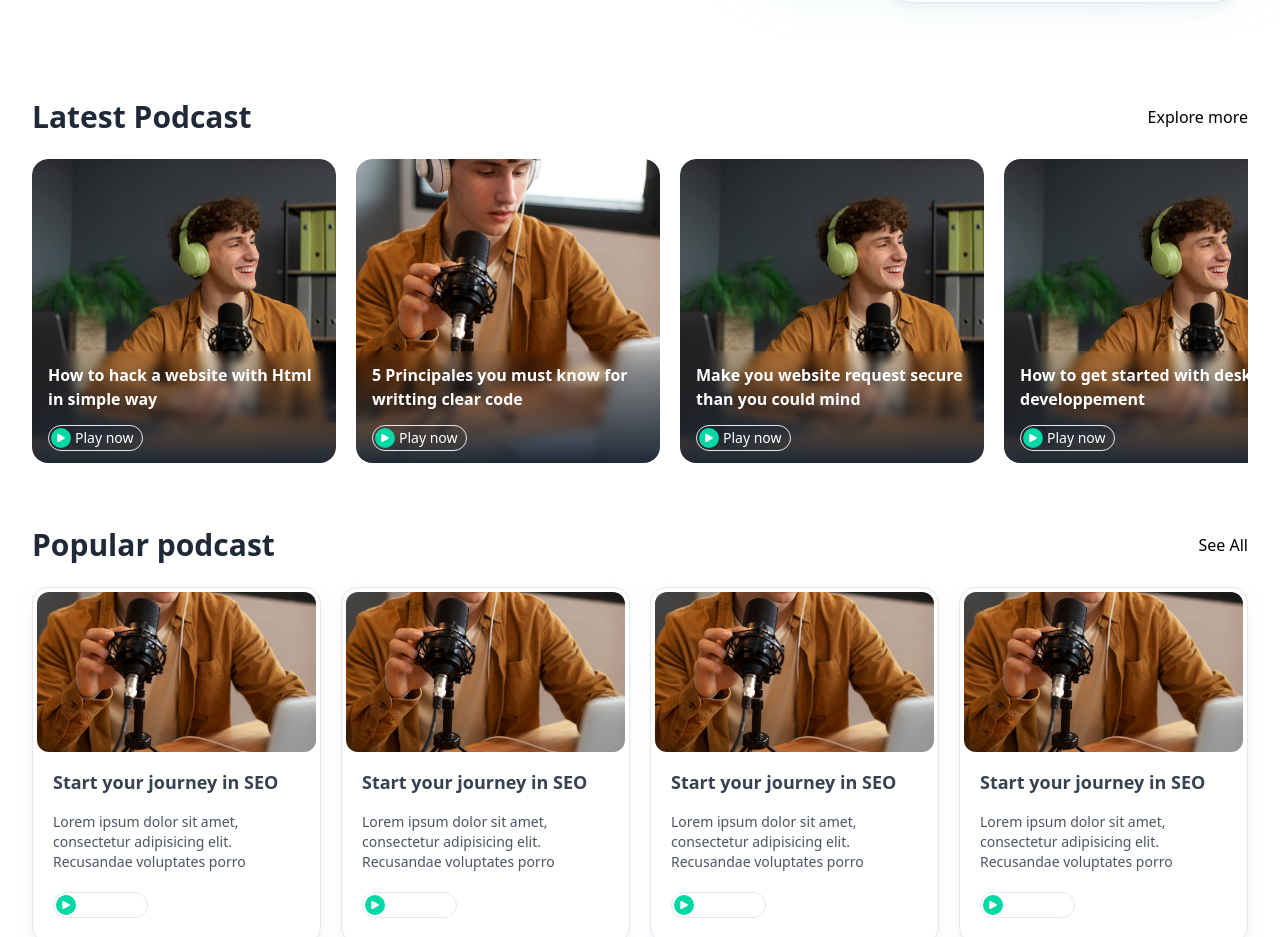
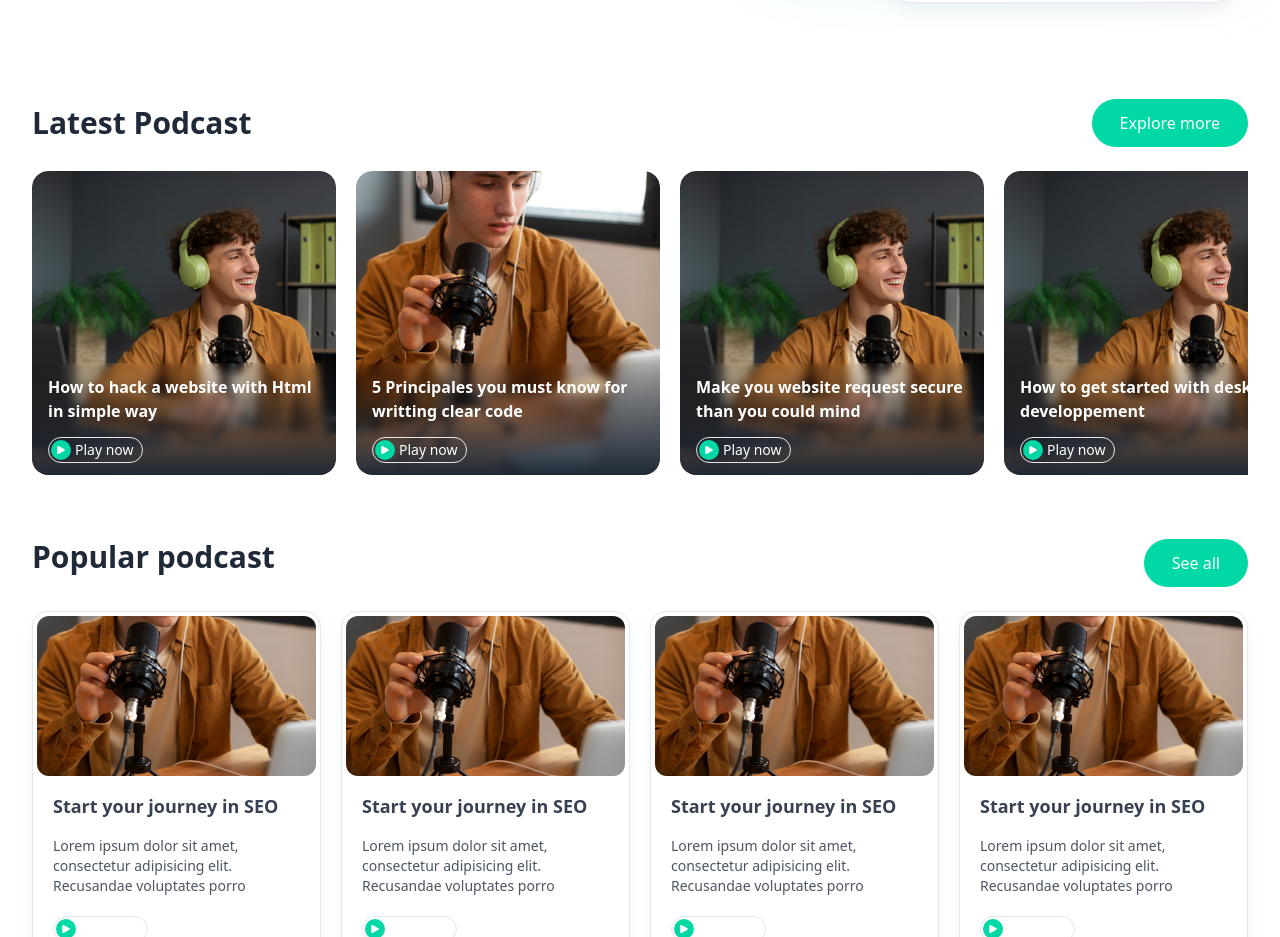
Before and after one commit to Johnkat-Mj/podcas-landing-page, a Nuxt app: page / in a window 1280 px wide. Shown: the part 635-1572 px from the top of the page. Built offline with nearby package versions, Linux system fonts and the light colour scheme.

Commit message:
Update[podcast section]

```diff
--- a/components/cards/PodCast.vue
+++ b/components/cards/PodCast.vue
@@ -1,9 +1,9 @@
 <template>
-    <div class="sm:p-1 h-auto rounded-2xl sm:bg-body sm:shadow-lg sm:shadow-box-shadow sm:border sm:border-box-border">
+    <div class="lg:p-1 h-auto lg:rounded-2xl lg:bg-body lg:shadow-lg lg:shadow-box-shadow lg:border lg:border-box-border">
         <div class="relative h-max min-h-max">
             <img :src="coverImage" alt="Cover image" width="280" class="w-full h-32 sm:h-36 md:h-40 rounded-xl object-cover">
         </div>
-        <div class="sm:px-2 pt-2 pb-4 md:px-4 md:pt-4 md:pb-5">
+        <div class="lg:px-2 pt-2 lg:pb-4 xl:px-4 md:pt-4 xl:pb-5 ">
             <h2 class="font-semibold text-base md:text-lg line-clamp-2 text-gray-700 dark:text-white">
                 {{ title }}
             </h2>
--- a/components/sections/home/LatestPodcast.vue
+++ b/components/sections/home/LatestPodcast.vue
@@ -1,14 +1,14 @@
 <template>
     <section class="pt-20 md:pt-24">
         <AtomsContainer>
-            <div class="flex justify-between pb-6">
+            <div class="flex justify-between items-center pb-6">
                 <div class="">
                     <AtomsTitle texte="Latest Podcast" />
                 </div>
-                <div class="flex items-center min-w-max" :class="nextIsVisible?'':''">
-                    <NuxtLink to="#">
+                <div class="flex items-center min-w-max relative">
+                    <AtomsLinkBtn href="#" variant="primary">
                         Explore more
-                    </NuxtLink>
+                    </AtomsLinkBtn>
                 </div>
             </div>
             <div class="relative">
@@ -68,10 +68,9 @@
 const nextIsVisible = useState('nextIsVisible', () => false)
 const prevIsVisible = useState('prevIsVisible', () => false)
 
-let element = document?.querySelector("[data-slide-recent]") as HTMLDivElement
-
-function testAlert():void{
-    alert("Hello")
+let element:HTMLDivElement
+if (typeof document !== "undefined") {
+    element = document.querySelector("[data-slide-recent]") as HTMLDivElement
 }
 function initScroll(): void {
     if (typeof element === "undefined" || element === null) {
--- a/components/sections/home/PopularPodcasts.vue
+++ b/components/sections/home/PopularPodcasts.vue
@@ -6,12 +6,12 @@
                     <AtomsTitle texte="Popular podcast"/>
                 </div>
                 <div class="flex items-center min-w-max gap-5">
-                    <NuxtLink to="#">
-                       See All
-                    </NuxtLink>
+                    <AtomsLinkBtn href="#" variant="primary">
+                        See all
+                    </AtomsLinkBtn>
                 </div>
             </div>
-            <div class="grid grid-cols-2 sm:grid-cols-3 lg:grid-cols-4 gap-x-3 gap-y-4 sm:gap-x-5 sm:gap-y-6">
+            <div class="grid grid-cols-2 sm:grid-cols-3 lg:grid-cols-4 gap-x-3 gap-y-4 sm:gap-x-5 sm:gap-y-8">
                 <!-- title, href, duration, coverImage, category, createdAt, description -->
                 <CardsPodCast
                     title="Start your journey in SEO"
```
